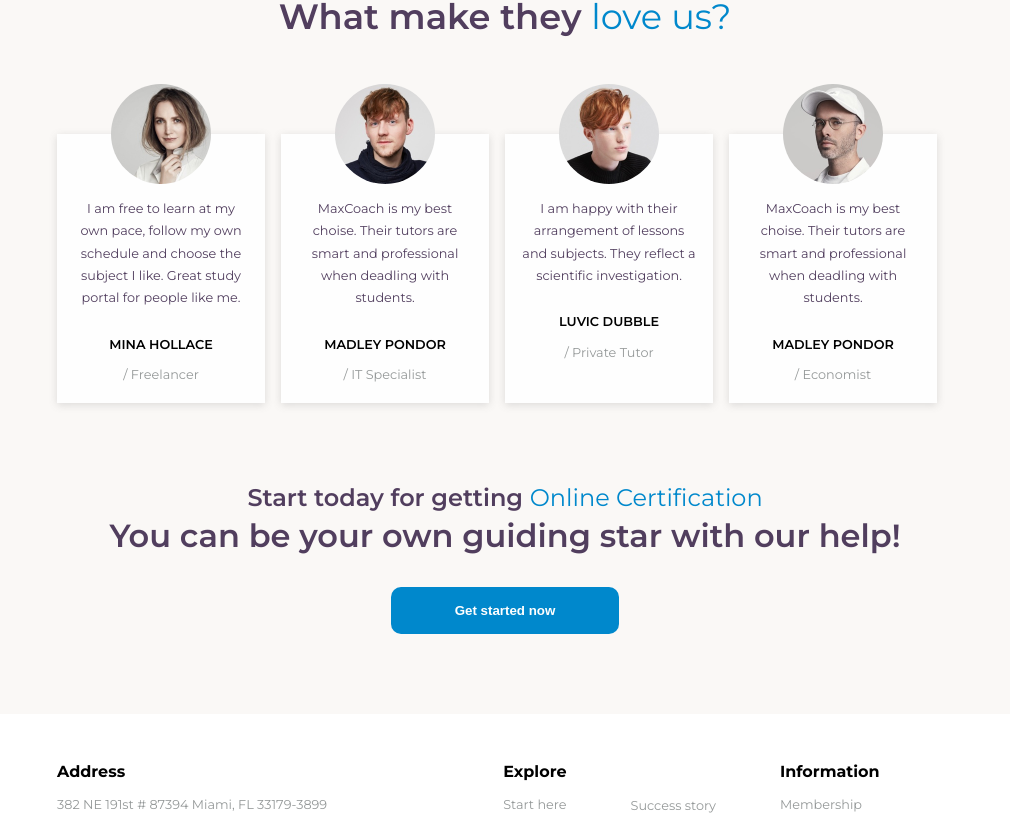
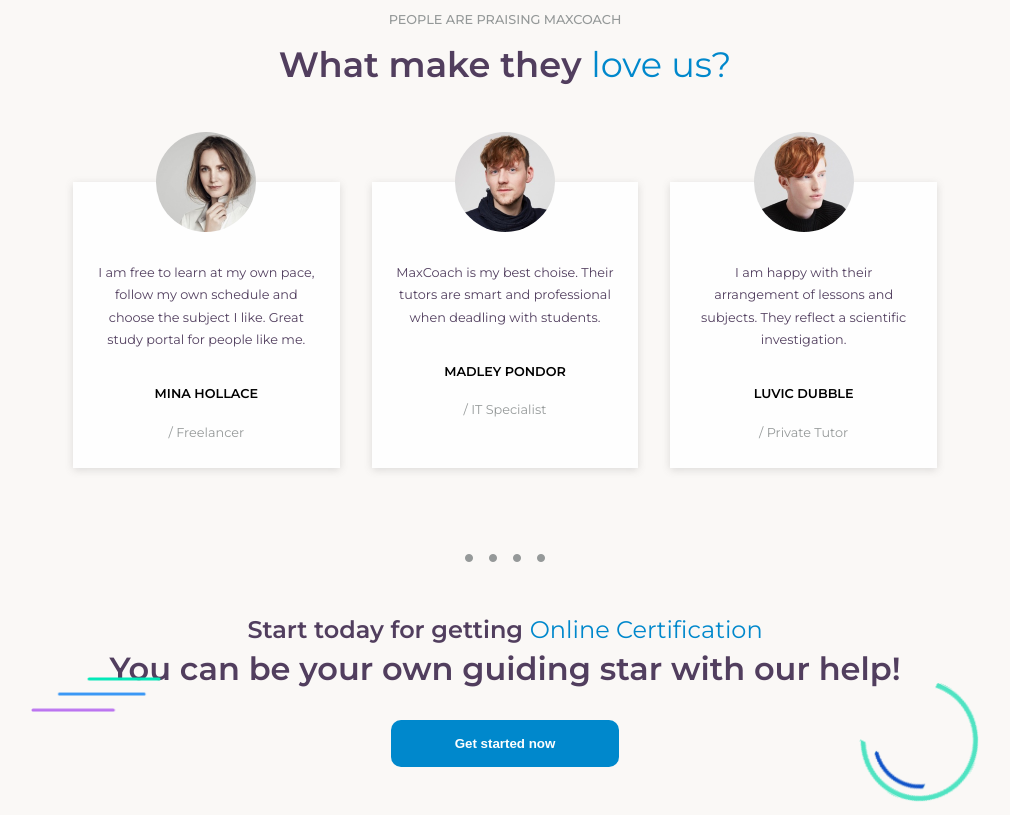
Before and after one commit to AndreaFumagalli4/proj-html-vuejs, a Vue app: page / in a window 1280 px wide. Shown: the part 5136-5951 px from the top of the page, without its empty margins (135-1145 px from the left). Built offline with nearby package versions, Linux system fonts and the light colour scheme.

Commit message:
fix data

```diff
--- a/src/components/MainComponents/CareerProspCard.vue
+++ b/src/components/MainComponents/CareerProspCard.vue
@@ -8,10 +8,6 @@
         infoText: String,
         isActive: Boolean,
         index: Number
-    },
-
-    methods: {
-
     }
 }
 </script>
--- a/src/components/MainComponents/LatestCoursesCard.vue
+++ b/src/components/MainComponents/LatestCoursesCard.vue
@@ -75,7 +75,7 @@
 
         &:hover{
             background-color: $sec-bg-color;
-            box-shadow: rgba(99, 99, 99, 0.2) 0px 2px 8px 0px;
+            box-shadow: $box-shadow;
         }
 
         &:nth-child(3n+3) {
--- a/src/components/MainComponents/LatestCoursesComp.vue
+++ b/src/components/MainComponents/LatestCoursesComp.vue
@@ -28,7 +28,7 @@
             </h2>
         </div>
         <div class="cards-container container flex">
-            <LatestCoursesCard v-for="courseInfoEl in store.courseInfoList"
+            <LatestCoursesCard v-for="courseInfoEl in store.latestCourseInfoList"
                 :courseImage="courseInfoEl.image"
                 :teachImage="courseInfoEl.teacherProfileImage"
                 :teachName="courseInfoEl.teacher"
--- a/src/components/MainComponents/MobileLearnComp.vue
+++ b/src/components/MainComponents/MobileLearnComp.vue
@@ -114,7 +114,6 @@
         div.lines {
             height: 35px;
             width: 130px;
-            position: absolute;
             bottom: 47%;
             left: 4%;
 
--- a/src/components/MainComponents/ReviewCard.vue
+++ b/src/components/MainComponents/ReviewCard.vue
@@ -6,7 +6,8 @@
         image: String,
         feedback: String,
         name: String,
-        work: String
+        work: String,
+        isView: Boolean,
     },
 
     methods: {
@@ -18,7 +19,8 @@
 </script>
 
 <template>
-    <div class="review-card">
+    <div class="review-card"
+        v-show="(isView)">
         <div class="img-container">
             <img :src="getImagePath(image)" alt="Profile Image">
         </div>
@@ -41,11 +43,11 @@
     div.review-card{
         background-color: $sec-bg-color;
         color: $titles-color;
-        box-shadow: rgba(99, 99, 99, 0.2) 0px 2px 8px 0px;
-        margin-right: 1rem;
-        padding: 1rem;
+        box-shadow: $box-shadow;
+        margin: 0 1rem;
+        padding: 1.5rem;
         text-align: center;
-        width: calc(100% / 3);
+        width: calc((100% / 3) - 2rem);
         position: relative;
         margin-bottom: 5rem;
         div.img-container{
@@ -65,11 +67,11 @@
         }
 
         p.feedback{
-            padding-top: 3rem;
+            padding-top: 3.5rem;
         }
 
         div.text-center{
-            padding-top: 1.5rem;
+            padding-top: 2rem;
 
             p.name {
                 text-transform: uppercase;
@@ -78,7 +80,7 @@
             }
 
             p.work {
-                padding-top: .5rem;
+                padding-top: 1rem;
                 color: $subtitles-color;
             }
         }
--- a/src/components/MainComponents/ReviewComp.vue
+++ b/src/components/MainComponents/ReviewComp.vue
@@ -13,6 +13,9 @@
         return{
             store,
         }
+    },
+
+    methods: {
     }
 }
 </script>
@@ -31,7 +34,18 @@
                     :image="review.image"
                     :feedback="review.feedback"
                     :name="review.name"
-                    :work="review.employment"/>
+                    :work="review.employment"
+                    :isView="review.isView"/>
+            </div>
+            <div class="carousel-control">
+                <i class="fa-solid fa-circle fa-2xs"
+                    @click="switchFirstCard"></i>
+                <i class="fa-solid fa-circle fa-2xs"
+                    @click="switchSecondCard"></i>
+                <i class="fa-solid fa-circle fa-2xs"
+                    @click="switchThirdCard"></i>
+                <i class="fa-solid fa-circle fa-2xs"
+                    @click="switchFourthCard"></i>
             </div>
             <div class="sub-text">
                 <h2>
@@ -43,6 +57,12 @@
                 <button class="green-button">
                     Get started now
                 </button>
+                <div class="bg-image lines">
+                    <img src="../../assets/images/maxcoach-shape-01.png" alt="Colored lines">
+                </div>
+                <div class="bg-image rims">
+                    <img src="../../assets/images/maxcoach-shape-02.png" alt="Rims">
+                </div>
             </div>
         </div>
     </section>
@@ -50,8 +70,14 @@
 
 <style lang="scss" scoped>
     @use '../../styles/partials/variables' as *;
+
+    .bg-image{
+        position: absolute;
+    }
     section.review{
+        padding-top: 3rem;
         background-color: $data-bg-color;
+        position: relative;
 
         h2{
             padding-bottom: 6rem;
@@ -59,6 +85,22 @@
 
         div.cards{
             display: flex;
+            flex-wrap: wrap;
+        }
+        div.carousel-control {
+            text-align: center;
+            margin-bottom: 3rem;
+
+            i{
+                margin: 0 .5rem;
+                cursor: pointer;
+                color: $subtitles-color;
+                font-size: .5rem;
+
+                &:hover{
+                    font-size: .8rem;
+                }
+            }
         }
 
         div.sub-text{
@@ -81,4 +123,28 @@
         }
     }
 
+    div.lines {
+        height: 35px;
+        width: 130px;
+        bottom: 15%;
+        left: 13%;
+
+        img {
+            width: 100%;
+            height: 100%;
+        }
+    }
+
+    div.rims {
+        height: 120px;
+        width: 120px;
+        bottom: 5%;
+        right: 13%;
+
+        img {
+            width: 100%;
+            height: 100%;
+        }
+    }
+
 </style>
--- a/src/store.js
+++ b/src/store.js
@@ -18,7 +18,7 @@
             isActive: false,
         },
     ],
-    courseInfoList: [
+    latestCourseInfoList: [
         {
             image: 'course-02-480x298.jpg',
             teacherProfileImage: '73ee246daf47502812ccefc84bf02898 (1).jpeg',
@@ -124,25 +124,31 @@
             image: 'testimonial-avata-02.jpg',
             feedback: 'I am free to learn at my own pace, follow my own schedule and choose the subject I like. Great study portal for people like me.',
             name: 'Mina Hollace',
-            employment: 'Freelancer'
+            employment: 'Freelancer',
+            isView: true
+
         },
         {
             image: 'testimonial-avata-04.jpg',
             feedback: 'MaxCoach is my best choise. Their tutors are smart and professional when deadling with students.',
             name: 'Madley Pondor',
-            employment: 'IT Specialist'
+            employment: 'IT Specialist',
+            isView: true
+
         },
         {
             image: 'testimonial-avata-01.jpg',
             feedback: 'I am happy with their arrangement of lessons and subjects. They reflect a scientific investigation.',
             name: 'Luvic Dubble',
-            employment: 'Private Tutor'
+            employment: 'Private Tutor',
+            isView: true
         },
         {
             image: 'testimonial-avata-03.jpg',
-            feedback: 'MaxCoach is my best choise. Their tutors are smart and professional when deadling with students.',
-            name: 'Madley Pondor',
-            employment: 'Economist'
+            feedback: 'I\'m a very strict person so I require everything to be organizedand neat. MaxCoach guys just got me.',
+            name: 'Florence Themes',
+            employment: 'Multimedia Admin',
+            isView: false
         },
     ]
 
```
